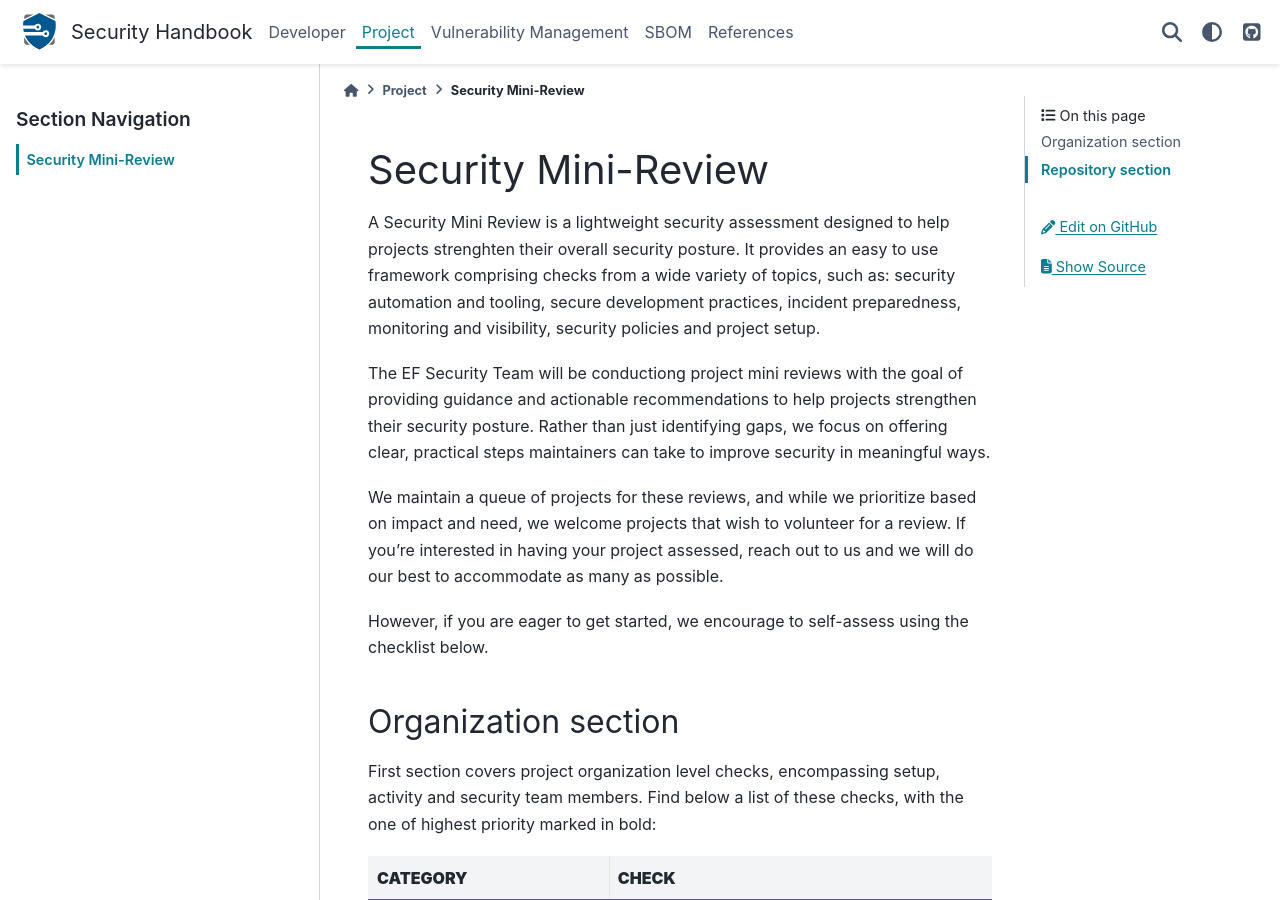
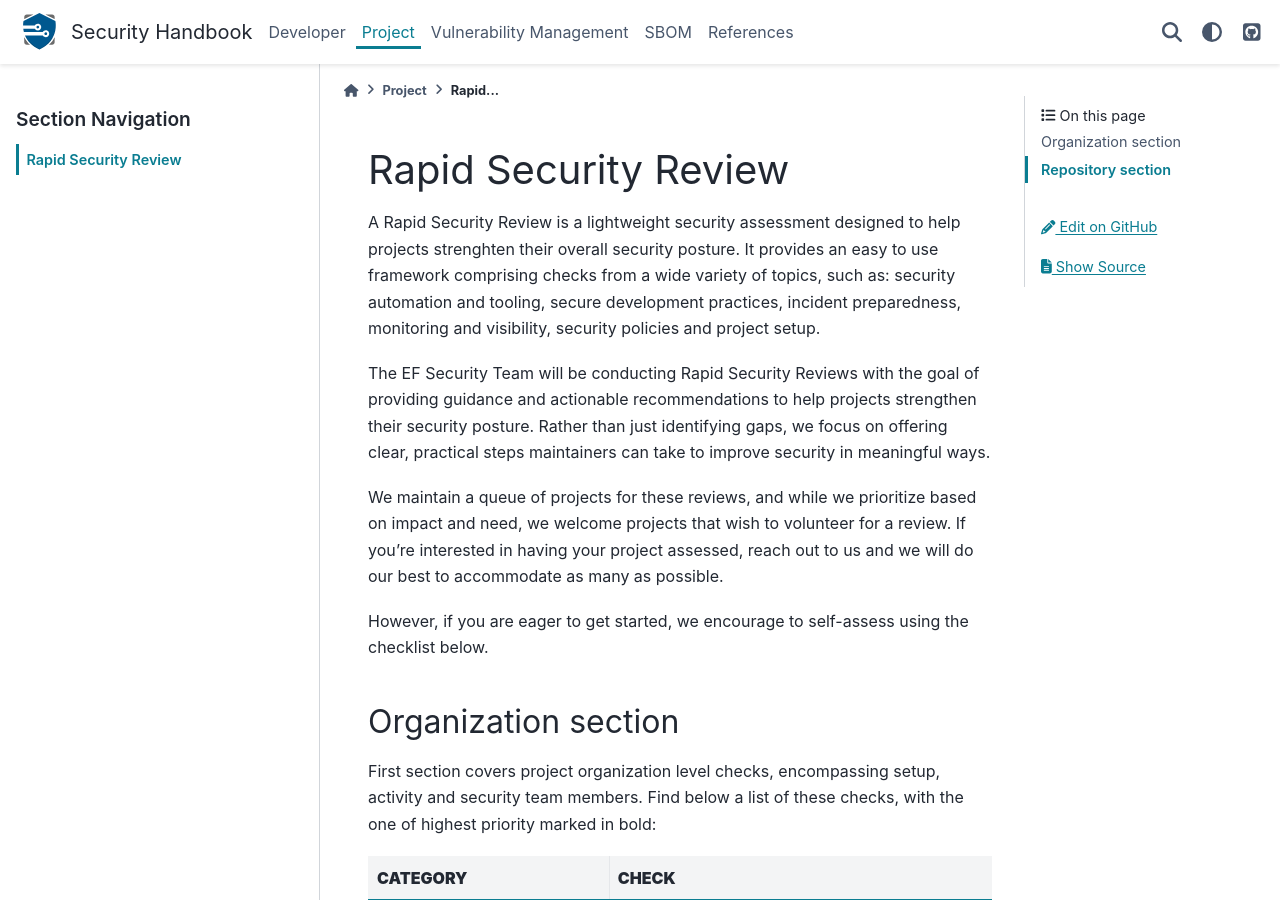
Before and after one commit to eclipse-csi/security-handbook, a Sphinx documentation site: the page built from docs/project/reviews.md, in a window 1280 px wide and 900 px high. Built offline with Sphinx 7.4.7 and the PyData theme 0.15.4, drawn with Linux system fonts in a browser that asks for light colours.

Commit message:
Renaming and minor fixes reviews.md

```diff
--- a/docs/project/reviews.md
+++ b/docs/project/reviews.md
@@ -1,8 +1,8 @@
-# Security Mini-Review
+# Rapid Security Review
 
-A Security Mini Review is a lightweight security assessment designed to help projects strenghten their overall security posture. It provides an easy to use  framework comprising checks from a wide variety of topics, such as: security automation and tooling, secure development practices, incident preparedness, monitoring and visibility, security policies and project setup.
+A Rapid Security Review is a lightweight security assessment designed to help projects strenghten their overall security posture. It provides an easy to use framework comprising checks from a wide variety of topics, such as: security automation and tooling, secure development practices, incident preparedness, monitoring and visibility, security policies and project setup.
 
-The EF Security Team will be conductiong project mini reviews with the goal of providing guidance and actionable recommendations to help projects strengthen their security posture. Rather than just identifying gaps, we focus on offering clear, practical steps maintainers can take to improve security in meaningful ways.
+The EF Security Team will be conducting Rapid Security Reviews with the goal of providing guidance and actionable recommendations to help projects strengthen their security posture. Rather than just identifying gaps, we focus on offering clear, practical steps maintainers can take to improve security in meaningful ways.
 
 We maintain a queue of projects for these reviews, and while we prioritize based on impact and need, we welcome projects that wish to volunteer for a review. If you're interested in having your project assessed, reach out to us and we will do our best to accommodate as many as possible.
 
```
